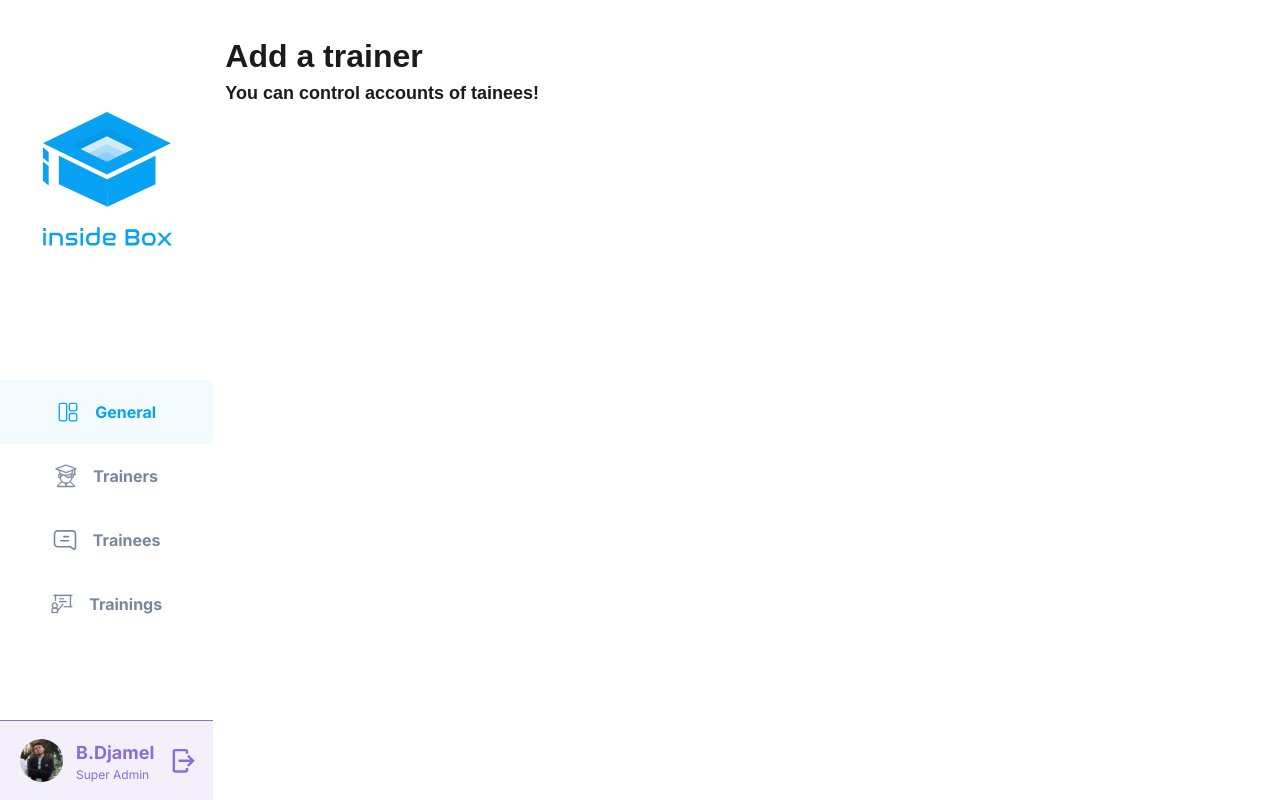
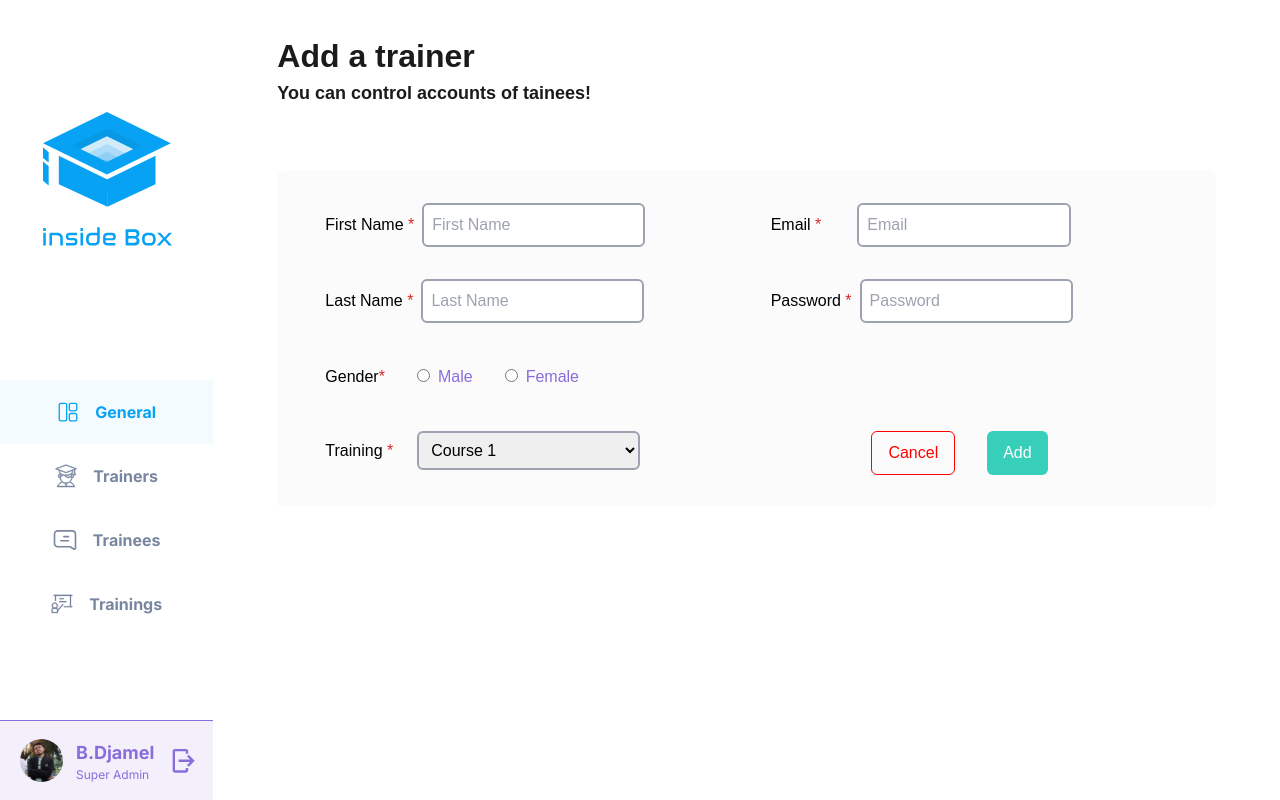
Before and after one commit to Rayan-Allali/inside-box, a Next.js app: page /1 in a window 1280 px wide. Built offline with nearby package versions, Linux system fonts and the light colour scheme.

Commit message:
AddTrainer component completed

```diff
--- a/src/components/Admin/AddTrainer.tsx
+++ b/src/components/Admin/AddTrainer.tsx
@@ -1,11 +1,94 @@
-import React from 'react'
+'use client'
+import React, { useState } from 'react'
 import Header from '../Shared/Header'
+import { Formik, Form, Field, ErrorMessage } from 'formik';
+import { z } from 'zod'
 
 const AddTrainer = () => {
+    // form inputs will be: first name, last name, email, password for the trainer (default one to login), gender (male, female) and the training course to add the trainer to
+
+    const [ viewPassword, setViewPassword ] = useState(false);
+
+    const handleSubmit = (values, {setSubmitting}) => {
+        // TODO: add the trainer to the database using values
+        console.log(values);
+        setSubmitting(false);
+    }
 
     return (
-        <div className='h-full pt-8 pl-3'>
+        <div className='h-full pt-8 px-16'>
             <Header title='Add a trainer' subtitle='You can control accounts of tainees!'/>
+            <Formik
+            initialValues={{firstName: '', lastName: '', email: '', password: '', gender: '', trainingCourse: ''}}
+            onSubmit={handleSubmit}
+            >
+                {({isSubmitting}) => (
+                    <Form className='mt-16 py-6 pl-12 grid grid-rows-4 grid-cols-[50%_40%] gap-y-4 font-gilroy font-light bg-gray-light bg-opacity-10 rounded-md'>
+
+                        {/* First Name Input */}
+                        <label htmlFor="">
+                            First Name <span className='text-red-600'>*</span>
+                            <Field type="text" name="firstName" placeholder="First Name" className='w-1/2 p-2 m-2 border-2 border-gray-400 rounded-md'/>
+                            <ErrorMessage name="firstName" component="div" className='text-red-400'/>
+                        </label>
+
+                        {/* Last Name Input */}
+                        <label htmlFor="" className='col-start-1'>
+                            Last Name <span className='text-red-600'>*</span>
+                            <Field type="text" name="lastName" placeholder="Last Name" className='w-1/2 p-2 m-2 border-2 border-gray-400 rounded-md'/>
+                            <ErrorMessage name="lastName" component="div" className='text-red-400'/>
+                        </label>
+
+                        {/* Email Input */}
+                        <label htmlFor="" className='row-start-1 col-start-2'>
+                            Email <span className='text-red-600 mr-7'>*</span>
+                            <Field type="email" name="email" placeholder="Email" className='w-[60%] p-2 m-2 border-2 border-gray-400 rounded-md'/>
+                            <ErrorMessage name="email" component="div" className='text-red-400'/>
+                        </label>
+
+                        {/* Password Input */}
+                        <label htmlFor="">
+                            Password <span className='text-red-600'>*</span>
+                            <Field type={viewPassword ? "text" : "password"} name="password" placeholder="Password" className='w-[60%] p-2 m-2 border-2 border-gray-400 rounded-md'/>
+
+                            <ErrorMessage name="password" component="div" className='text-red-400'/>
+                        </label>
+
+                        {/* Gender Input (radio buttons for "male" and "female"): */}
+                        <label htmlFor="" className='flex items-center'>
+                            Gender <span className='text-red-600 mr-8'>*</span>
+                            <label className='mr-8 text-blue-text'>
+                                <Field type="radio" name="gender" value="male" className="mr-2"/>
+                                Male
+                            </label>
+                            <label className='text-blue-text'>
+                                <Field type="radio" name="gender" value="female" className="mr-2"/>
+                                Female
+                            </label>
+                        </label>
+
+                        {/* Training Course Input (dropdown menu for the training courses) */}
+                        <label htmlFor="" className='w-full col-start-1'>
+                            Training <span className='text-red-600 mr-4'>*</span>
+                            <Field as="select" name="trainingCourse" className='w-1/2 p-2 m-2 border-2 border-gray-400 rounded-md'>
+                                <option value="course1">Course 1</option>
+                                <option value="course2">Course 2</option>
+                                <option value="course3">Course 3</option>
+                            </Field>
+                        </label>
+
+
+                        <div className='flex justify-end gap-x-4 pr-[20%]'>
+                            <button type="button" disabled={isSubmitting} className='w-fit px-4 m-2 text-red-primary hover:text-white border border-red-primary hover:bg-red-primary transition-colors rounded-md'>
+                                Cancel
+                            </button>
+                            <button type="submit" disabled={isSubmitting} className='w-fit px-4 m-2 bg-green-primary hover:bg-green-600  text-white rounded-md'>
+                                Add
+                            </button>
+                        </div>
+                    </Form>
+                )}
+            </Formik>
         </div>
     )
 }
--- a/tailwind.config.ts
+++ b/tailwind.config.ts
@@ -13,9 +13,15 @@ const config: Config = {
         'gradient-conic':
         'conic-gradient(from 180deg at 50% 50%, var(--tw-gradient-stops))',
       },
+      backgroundColor: {
+        'gray-light': '#d6d6d6',
+      },
       colors:{
         primaryBleu:"#07A2F3",
         'primary-black': '#1B1B1B',
+        'green-primary': '#38CFBA',
+        'red-primary': '#F00',
+        'blue-text': '#896DDB',
       },
       boxShadow: {
         sidebar: '0px 6px 12px 0px rgba(0, 0, 0, 0.05), 0px 22px 22px 0px rgba(0, 0, 0, 0.04), 0px 50px 30px 0px rgba(0, 0, 0, 0.03), 0px 89px 36px 0px rgba(0, 0, 0, 0.01), 0px 139px 39px 0px rgba(0, 0, 0, 0.00)'
```
Also changed, not shown: package.json (+5 -4 lines), 1 other file (tests, documents, lock files or other folders).
